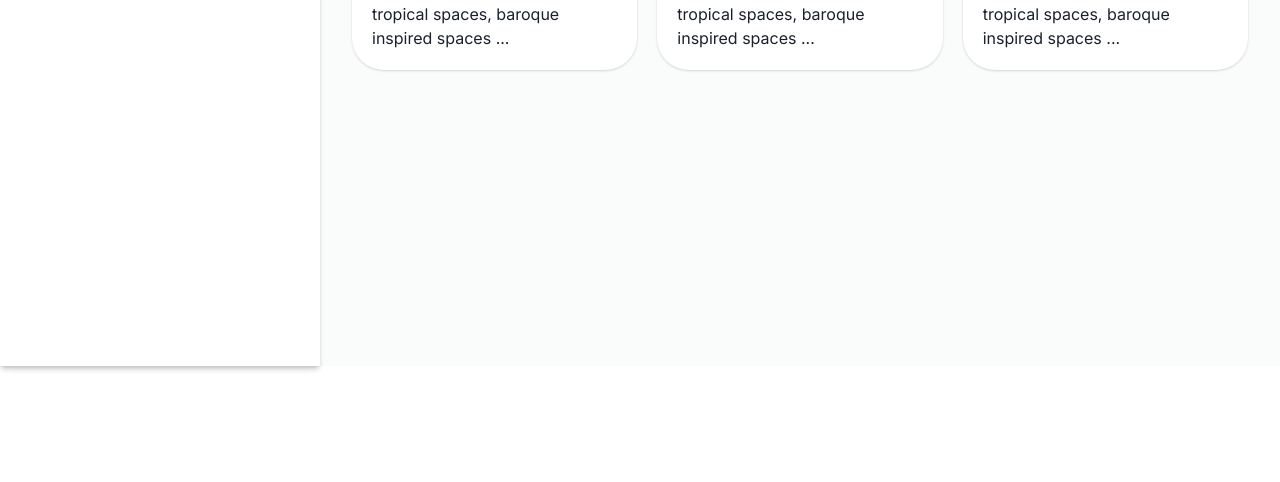
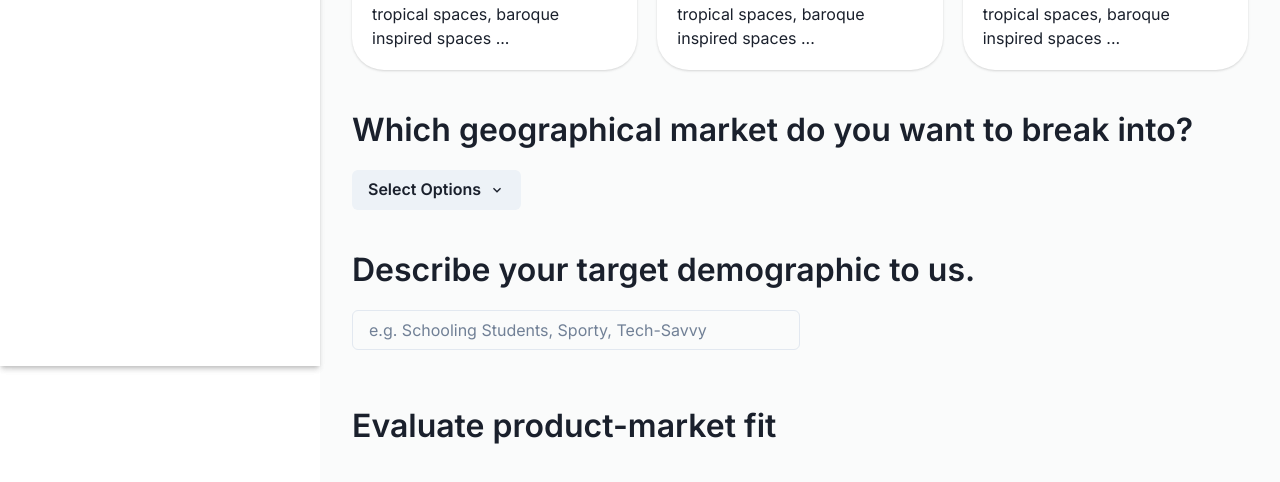
Before and after one commit to euanlimzx/cerebral, a Next.js app: page / in a window 1280 px wide. Shown: the part 434-916 px from the top of the page. Before the commit the page ends 800 px from the top, so only its background shows below. Built offline with nearby package versions, Linux system fonts and the light colour scheme.

Commit message:
use this

```diff
--- a/src/components/demographicSelect.js
+++ b/src/components/demographicSelect.js
@@ -1,12 +1,25 @@
-import { Menu, MenuButton, MenuList, MenuItem, Box } from "@chakra-ui/react";
-import { Button } from "@chakra-ui/react";
-import { ChevronDownIcon } from "@chakra-ui/icons";
-import { Image } from "@chakra-ui/react";
+import React, { useState } from 'react';
+import { Menu, MenuButton, MenuList, MenuItem, Button, Checkbox, VStack } from '@chakra-ui/react';
+import { ChevronDownIcon } from '@chakra-ui/icons';
 
-export function DemographicSelect() {
+export const DemographicSelect = () => {
+  // State to manage the selected options
+  const [selectedItems, setSelectedItems] = useState({});
+
+  const handleCheckboxChange = (event) => {
+    const { name, checked } = event.target;
+    setSelectedItems((prevState) => ({
+      ...prevState,
+      [name]: checked,
+    }));
+  };
+
+  const fuck = () => {
+    console.log(selectedItems)
+}
   return (
     <Menu closeOnSelect={false} onClose={fuck()}>
-      <MenuButton as={Button} rightIcon={<ChevronDownIcon />} bg="dark">
+      <MenuButton as={Button} rightIcon={<ChevronDownIcon />}>
         Select Options
       </MenuButton>
       <MenuList>
--- a/src/components/tagSelect.js
+++ b/src/components/tagSelect.js
@@ -8,6 +8,21 @@ import {
   Box,
   Text,
 } from "@chakra-ui/react";
+
+const colorPalette = [
+    'whiteAlpha',
+    'blackAlpha',
+    'gray',
+    'red',
+    'orange',
+    'yellow',
+    'green',
+    'teal',
+    'blue',
+    'cyan',
+    'purple',
+    'pink',
+  ];
 
 const TagSelect = () => {
   const [tags, setTags] = useState([]);
@@ -23,7 +38,10 @@ const TagSelect = () => {
       setInputValue(""); // Clear the input
     }
   };
-
+  const generateRandomColor = () => {
+    const randomColor = colorPalette[Math.floor(Math.random() * colorPalette.length)];
+    return randomColor
+  }
   const handleDelete = (tagToDelete) => {
     setTags((prevTags) => prevTags.filter((tag) => tag !== tagToDelete));
   };
@@ -38,7 +56,7 @@ const TagSelect = () => {
       />
       <Wrap spacing={2} mt="1rem">
         {tags.map((tag, index) => (
-          <Tag key={index} size="md" variant="solid" colorScheme="blue">
+          <Tag key={index} size="md" variant="solid">
             <TagLabel>{tag}</TagLabel>
             <TagCloseButton onClick={() => handleDelete(tag)} />
           </Tag>
--- a/src/pages/index.js
+++ b/src/pages/index.js
@@ -1,11 +1,7 @@
-import React from 'react';
-import {
-  Box,
-  Button,
-  VStack,
-  Text,
-  Flex,
-} from '@chakra-ui/react';
+import React from "react";
+import { Box, Button, VStack, Text, Flex } from "@chakra-ui/react";
+import { DemographicSelect } from "@/components/demographicSelect";
+import TagSelect from "@/components/tagSelect";
 import ProductGallery from "@/components/productGallery";
 import Header from "@/components/header";
 import SideBar from "@/components/sidebar"; // Import the updated Sidebar component
@@ -30,7 +26,7 @@ export default function Home() {
       {/* Main Content - Takes up 75% of the screen */}
       <Box
         flex="1"
-        ml="25%"  // To prevent content from being hidden behind the sidebar
+        ml="25%" // To prevent content from being hidden behind the sidebar
         p="8"
         bg="#fafbfb"
       >
@@ -40,6 +36,18 @@ export default function Home() {
         </Text>
         <ProductGallery />
         {/* Additional Content */}
+        <Text fontSize="xx-large" fontWeight="semibold" pt="9" pb="4">
+          Which geographical market do you want to break into?
+        </Text>
+        <DemographicSelect />
+        <Text fontSize="xx-large" fontWeight="semibold" pt="9" pb="4">
+          Describe your target demographic to us.
+        </Text>
+        <TagSelect />
+        <Text fontSize="xx-large" fontWeight="semibold" pt="9" pb="4">
+          Evaluate product-market fit
+        </Text>
+        {/* <Button onClick={fetchEvaluation}>Fuck</Button> */}
       </Box>
     </Flex>
   );
```
